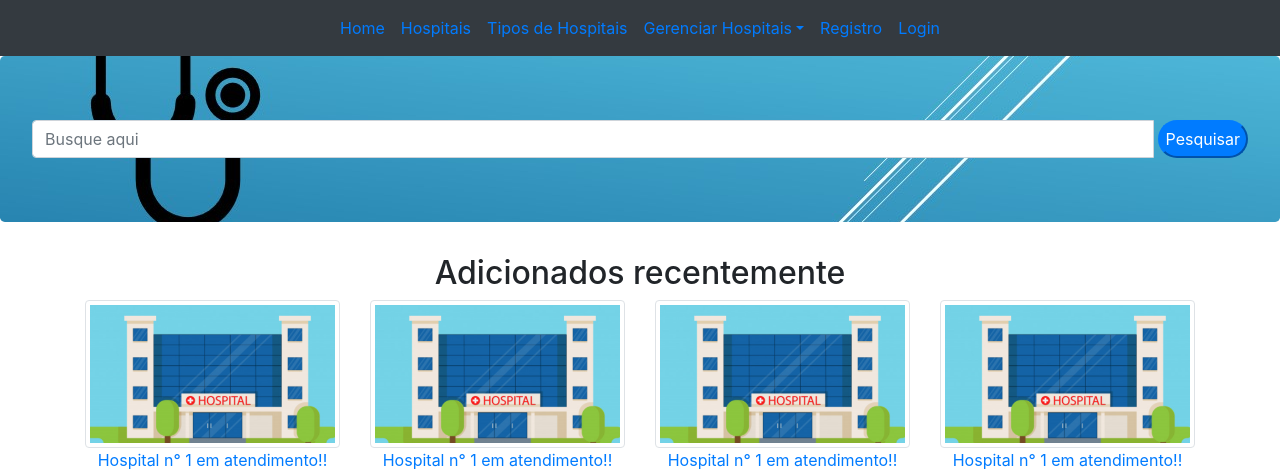
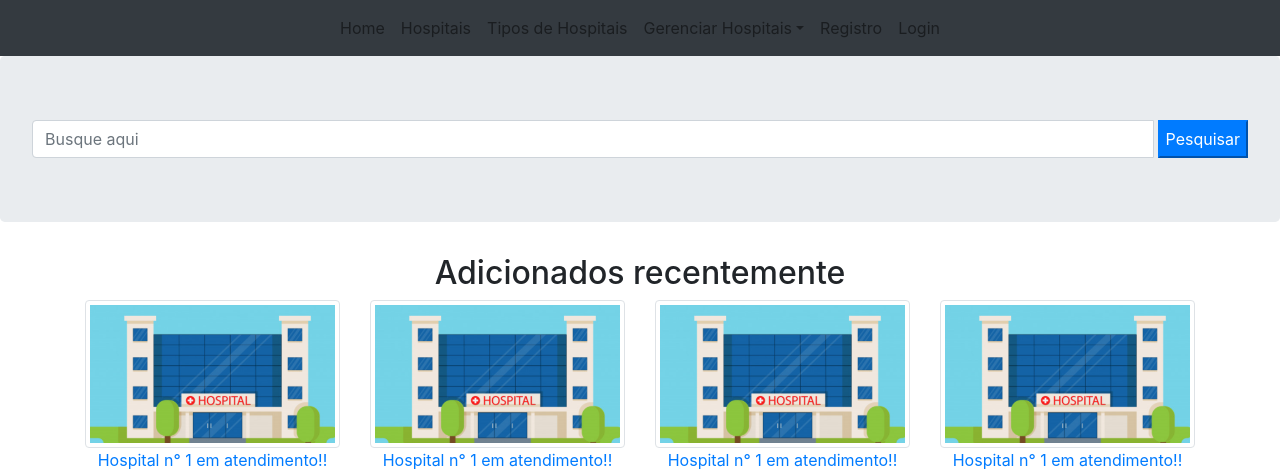
Before and after one commit to Geovanes1/CursoPW, a Django app: page /index/ in a window 1280 px wide. Shown: the top 469 px of the page. Run offline with Django 3.2, Linux system fonts and the light colour scheme; parts of the project's set-up code (start-up, migrations or seed data) failed here and were passed over; some libraries are stand-ins or nearby versions.

Commit message:
Alterando Info

```diff
--- a/static/css/estilo.css
+++ b/static/css/estilo.css
@@ -1,4 +1,4 @@
-.jumbotron{
+/* .jumbotron{
 	background-image: url('V:/Curso FIC/hospitalar/imghosp/hospaz.jpg');
 	background-size: cover;
 	background-position: center;
```
Also changed, not shown: 1 other file.
